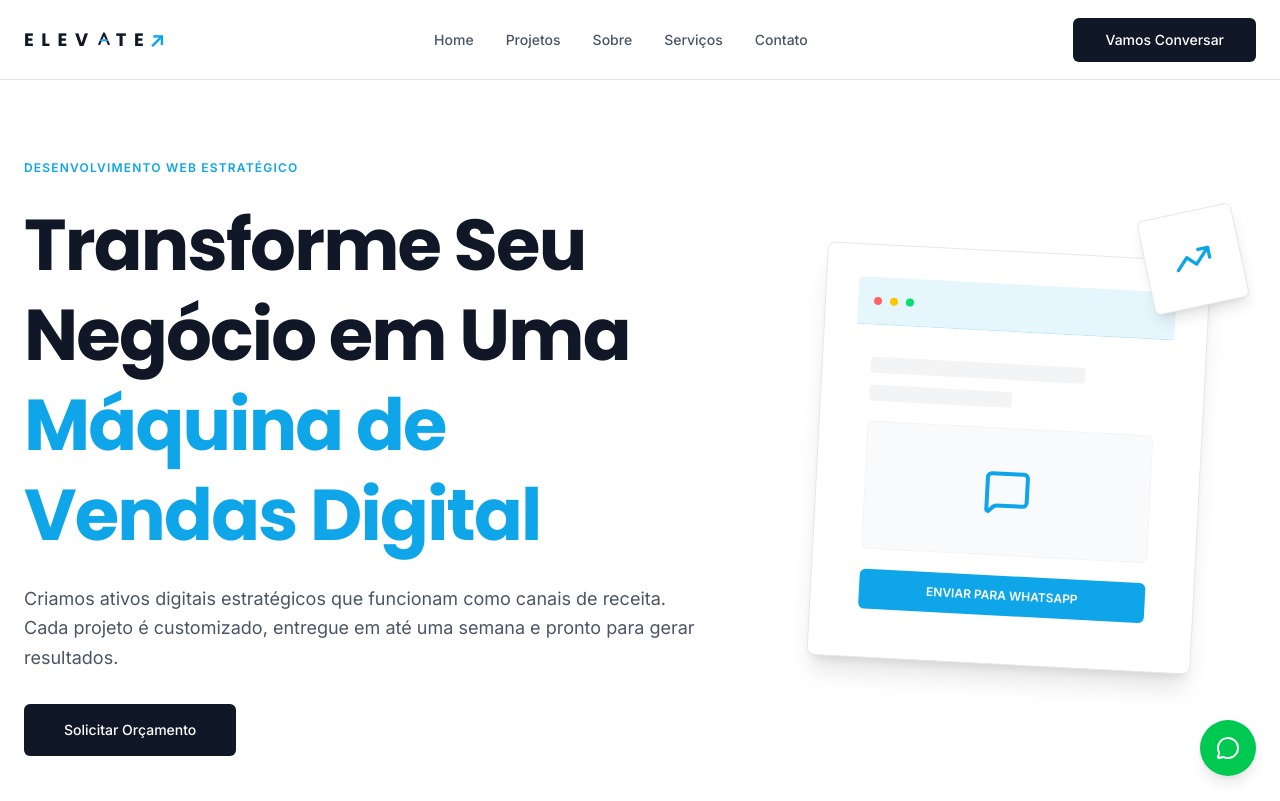
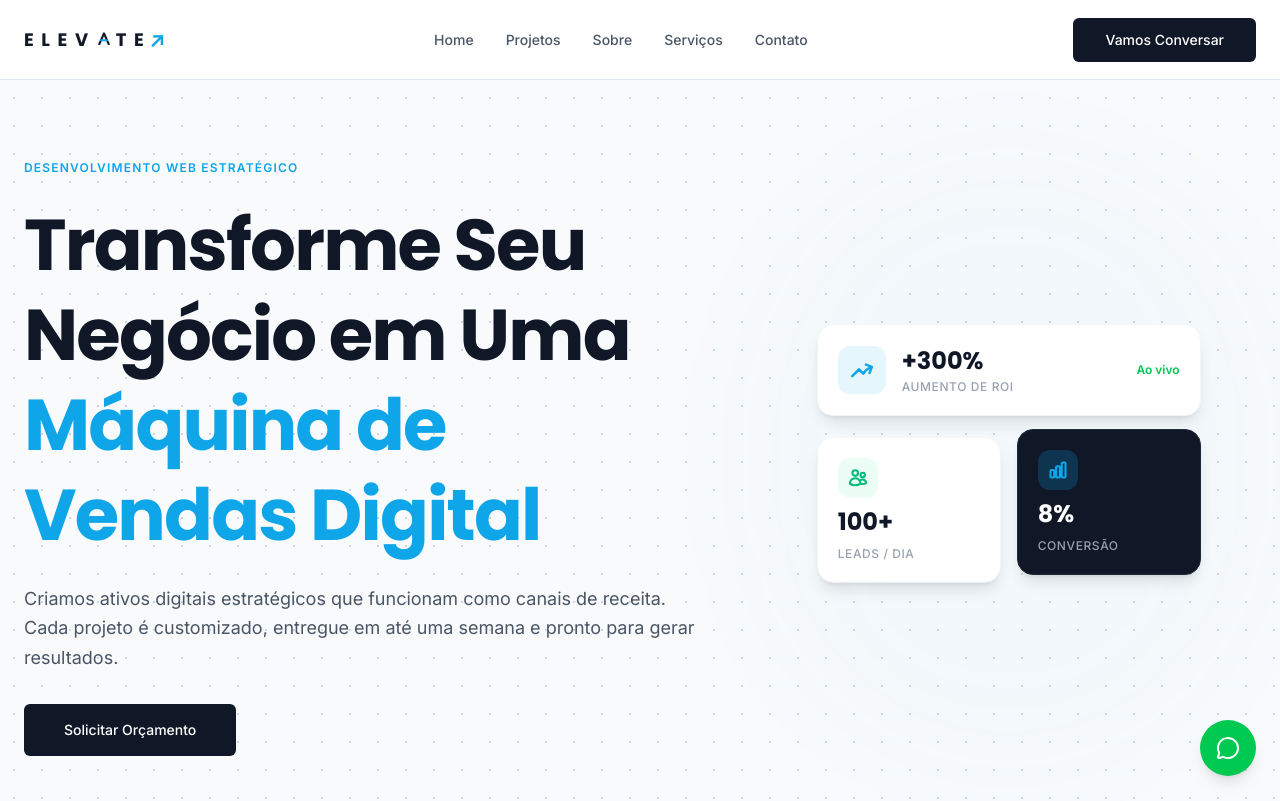
Before and after one commit to Hunter1805/site-portifolio, a React (Vite) app: page / in a window 1280 px wide. Shown: the top 801 px of the page. Built offline with nearby package versions, Linux system fonts and the light colour scheme.

Commit message:
feat: hero com cards flutuantes de métricas + fundo com textura sutil

```diff
--- a/src/App.tsx
+++ b/src/App.tsx
@@ -8,7 +8,7 @@ import Sobre from './pages/Sobre';
 export default function App() {
   return (
     <Router>
-      <div className="min-h-screen bg-white">
+      <div className="min-h-screen">
         <Navbar />
         <main>
           <Routes>
--- a/src/components/Hero.tsx
+++ b/src/components/Hero.tsx
@@ -1,5 +1,4 @@
 import { Reveal } from './Reveal';
-import { MessageSquare, TrendingUp } from 'lucide-react';
 
 export default function Hero() {
   return (
@@ -21,28 +20,60 @@ export default function Hero() {
         </Reveal>
 
         <Reveal className="md:col-span-5 relative h-full min-h-[400px] flex justify-center items-center mt-12 md:mt-0">
+          {/* Glow de fundo */}
           <div className="absolute inset-0 bg-brand-sky/5 rounded-full blur-3xl -z-10 animate-pulse"></div>
-          <div className="relative w-full max-w-sm">
-            <div className="aspect-square bg-white border border-gray-200 rounded-lg p-8 flex flex-col gap-4 shadow-xl transform rotate-3">
-              <div className="h-12 w-full bg-brand-sky/10 border-b border-brand-sky/20 rounded-t-md flex items-center px-4">
-                <div className="w-2 h-2 rounded-full bg-red-400 mr-2"></div>
-                <div className="w-2 h-2 rounded-full bg-yellow-400 mr-2"></div>
-                <div className="w-2 h-2 rounded-full bg-green-400"></div>
+
+          {/* Grid de cards flutuantes */}
+          <div className="relative w-full max-w-sm grid grid-cols-2 gap-4">
+
+            {/* Card 1 — ROI (largura total) */}
+            <div
+              className="col-span-2 bg-white border border-gray-100 rounded-2xl p-5 shadow-lg flex items-center gap-4"
+              style={{ animation: 'heroFloat 3s ease-in-out infinite' }}
+            >
+              <div className="w-12 h-12 rounded-xl bg-brand-sky/10 flex items-center justify-center flex-shrink-0">
+                <svg className="w-6 h-6 text-brand-sky" fill="none" stroke="currentColor" strokeWidth="2.5" viewBox="0 0 24 24">
+                  <path strokeLinecap="round" strokeLinejoin="round" d="M2.25 18L9 11.25l4.306 4.307a11.95 11.95 0 015.814-5.519l2.74-1.22m0 0l-5.94-2.28m5.94 2.28l-2.28 5.941"/>
+                </svg>
               </div>
-              <div className="flex-1 flex flex-col gap-3 p-4">
-                <div className="h-4 bg-gray-100 w-3/4 rounded-sm"></div>
-                <div className="h-4 bg-gray-100 w-1/2 rounded-sm"></div>
-                <div className="h-32 bg-gray-50 border border-gray-100 rounded-md mt-2 flex items-center justify-center">
-                  <MessageSquare className="text-brand-sky w-12 h-12" />
-                </div>
-                <div className="h-10 bg-brand-sky w-full rounded-md mt-2 flex items-center justify-center">
-                  <span className="text-white font-bold text-xs">ENVIAR PARA WHATSAPP</span>
-                </div>
+              <div>
+                <p className="font-display text-2xl font-bold text-gray-900">+300%</p>
+                <p className="text-xs font-medium text-gray-400 uppercase tracking-wider mt-0.5">Aumento de ROI</p>
+              </div>
+              <div className="ml-auto flex items-center gap-1.5">
+                <span className="w-2 h-2 rounded-full bg-green-400 animate-ping inline-block"></span>
+                <span className="text-xs text-green-500 font-semibold">Ao vivo</span>
               </div>
             </div>
-            <div className="absolute -top-10 -right-10 w-24 h-24 bg-white border border-gray-200 rounded-md flex items-center justify-center shadow-lg transform -rotate-12">
-              <TrendingUp className="text-brand-sky w-10 h-10" />
+
+            {/* Card 2 — Leads */}
+            <div
+              className="bg-white border border-gray-100 rounded-2xl p-5 shadow-lg flex flex-col gap-2"
+              style={{ animation: 'heroFloat 3.5s ease-in-out 0.5s infinite' }}
+            >
+              <div className="w-10 h-10 rounded-xl bg-emerald-50 flex items-center justify-center">
+                <svg className="w-5 h-5 text-emerald-500" fill="none" stroke="currentColor" strokeWidth="2.5" viewBox="0 0 24 24">
+                  <path strokeLinecap="round" strokeLinejoin="round" d="M15 19.128a9.38 9.38 0 002.625.372 9.337 9.337 0 004.121-.952 4.125 4.125 0 00-7.533-2.493M15 19.128v-.003c0-1.113-.285-2.16-.786-3.07M15 19.128v.106A12.318 12.318 0 018.624 21c-2.331 0-4.512-.645-6.374-1.766l-.001-.109a6.375 6.375 0 0111.964-3.07M12 6.375a3.375 3.375 0 11-6.75 0 3.375 3.375 0 016.75 0zm8.25 2.25a2.625 2.625 0 11-5.25 0 2.625 2.625 0 015.25 0z"/>
+                </svg>
+              </div>
+              <p className="font-display text-2xl font-bold text-gray-900">100+</p>
+              <p className="text-xs font-medium text-gray-400 uppercase tracking-wider">Leads / Dia</p>
             </div>
+
+            {/* Card 3 — Conversão */}
+            <div
+              className="bg-gray-900 border border-gray-800 rounded-2xl p-5 shadow-lg flex flex-col gap-2"
+              style={{ animation: 'heroFloat 4s ease-in-out 1s infinite' }}
+            >
+              <div className="w-10 h-10 rounded-xl bg-brand-sky/20 flex items-center justify-center">
+                <svg className="w-5 h-5 text-brand-sky" fill="none" stroke="currentColor" strokeWidth="2.5" viewBox="0 0 24 24">
+                  <path strokeLinecap="round" strokeLinejoin="round" d="M3 13.125C3 12.504 3.504 12 4.125 12h2.25c.621 0 1.125.504 1.125 1.125v6.75C7.5 20.496 6.996 21 6.375 21h-2.25A1.125 1.125 0 013 19.875v-6.75zM9.75 8.625c0-.621.504-1.125 1.125-1.125h2.25c.621 0 1.125.504 1.125 1.125v11.25c0 .621-.504 1.125-1.125 1.125h-2.25a1.125 1.125 0 01-1.125-1.125V8.625zM16.5 4.125c0-.621.504-1.125 1.125-1.125h2.25C20.496 3 21 3.504 21 4.125v15.75c0 .621-.504 1.125-1.125 1.125h-2.25a1.125 1.125 0 01-1.125-1.125V4.125z"/>
+                </svg>
+              </div>
+              <p className="font-display text-2xl font-bold text-white">8%</p>
+              <p className="text-xs font-medium text-gray-400 uppercase tracking-wider">Conversão</p>
+            </div>
+
           </div>
         </Reveal>
       </div>
--- a/src/index.css
+++ b/src/index.css
@@ -13,7 +13,10 @@
 
 @layer base {
   body {
-    @apply font-sans text-gray-900 bg-white antialiased selection:bg-brand-sky selection:text-white scroll-smooth;
+    @apply font-sans text-gray-900 antialiased selection:bg-brand-sky selection:text-white scroll-smooth;
+    background-color: #f8fafc;
+    background-image: radial-gradient(circle, #cbd5e1 1px, transparent 1px);
+    background-size: 28px 28px;
   }
 }
 
@@ -32,3 +35,8 @@
     @apply transition-all duration-300 hover:-translate-y-2 hover:shadow-[0_20px_40px_rgba(15,23,42,0.08)];
   }
 }
+
+@keyframes heroFloat {
+  0%, 100% { transform: translateY(0px); }
+  50% { transform: translateY(-10px); }
+}
```
